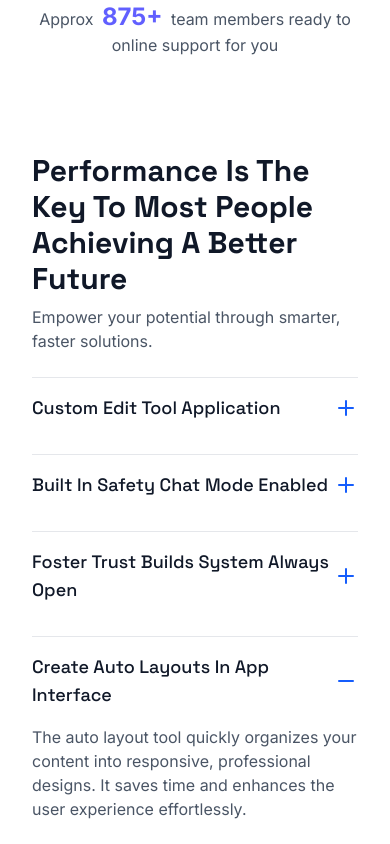
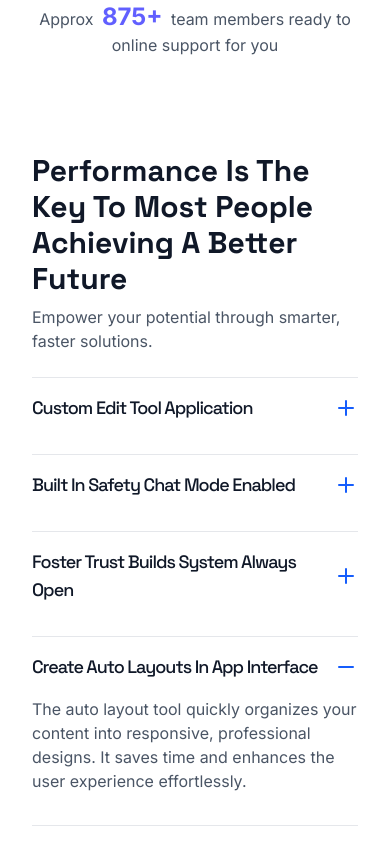
Before and after one commit to Iam-samyog/Quickspace, a React (Vite) app: page / in a window 390 px wide. Shown: the part 2520-3364 px from the top of the page. Built offline with nearby package versions, Linux system fonts and the light colour scheme.

Commit message:
Made some changes to BankingApp.jsx like soomth transitions

```diff
--- a/src/Components/BankingApp.jsx
+++ b/src/Components/BankingApp.jsx
@@ -57,7 +57,7 @@ const BankingApp = () => {
     />
   </div>
 </div>
-<div className="w-full lg:w-1/2">
+{/* <div className="w-full lg:w-1/2">
             <div className="max-w-lg mx-auto p-4 bg-white secondary-font">
               <h1 className="text-3xl md:text-4xl primary-font font-bold text-gray-900 mb-2">
                 Performance Is The Key To Most People Achieving A Better Future
@@ -73,7 +73,7 @@ const BankingApp = () => {
                       onClick={() => toggleAccordion(index)}
                       className="flex justify-between items-center w-full py-4 text-left"
                     >
-                      <h3 className="text-lg md:text-xl font-medium text-gray-900 primary-font">
+                      <h3 className="text-lg md:text-[21px] font-medium text-gray-900 primary-font tracking-[-1px]">
                         {item.question}
                       </h3>
                       {openIndex === index ? (
@@ -92,7 +92,50 @@ const BankingApp = () => {
                 ))}
               </div>
             </div>
+          </div> */}
+          <div className="w-full lg:w-1/2">
+  <div className="max-w-lg mx-auto p-4 bg-white secondary-font">
+    <h1 className="text-3xl md:text-4xl primary-font font-bold text-gray-900 mb-2">
+      Performance Is The Key To Most People Achieving A Better Future
+    </h1>
+    <p className="text-gray-600 mb-6">
+      Empower your potential through smarter, faster solutions.
+    </p>
+
+    <div className="border-t border-gray-200">
+      {faqItems.map((item, index) => (
+        <div key={index} className="border-b pb-4 border-gray-200">
+          <button
+            onClick={() => toggleAccordion(index)}
+            className="flex justify-between items-center w-full py-4 text-left"
+          >
+            <h3 className="text-lg md:text-[21px] font-medium text-gray-900 primary-font tracking-[-1px]">
+              {item.question}
+            </h3>
+            {openIndex === index ? (
+              <Minus className="text-blue-600 flex-shrink-0" size={24} />
+            ) : (
+              <Plus className="text-blue-600 flex-shrink-0" size={24} />
+            )}
+          </button>
+
+          <div
+            className={`overflow-hidden transition-all duration-300 ease-in-out ${
+              openIndex === index ? 'max-h-[500px]' : 'max-h-0'
+            }`}
+          >
+            {openIndex === index && (
+              <div className="pb-4 text-gray-600">
+                <p>{item.answer}</p>
+              </div>
+            )}
           </div>
+        </div>
+      ))}
+    </div>
+  </div>
+</div>
+
         </div>
       </div>
     </>
```
